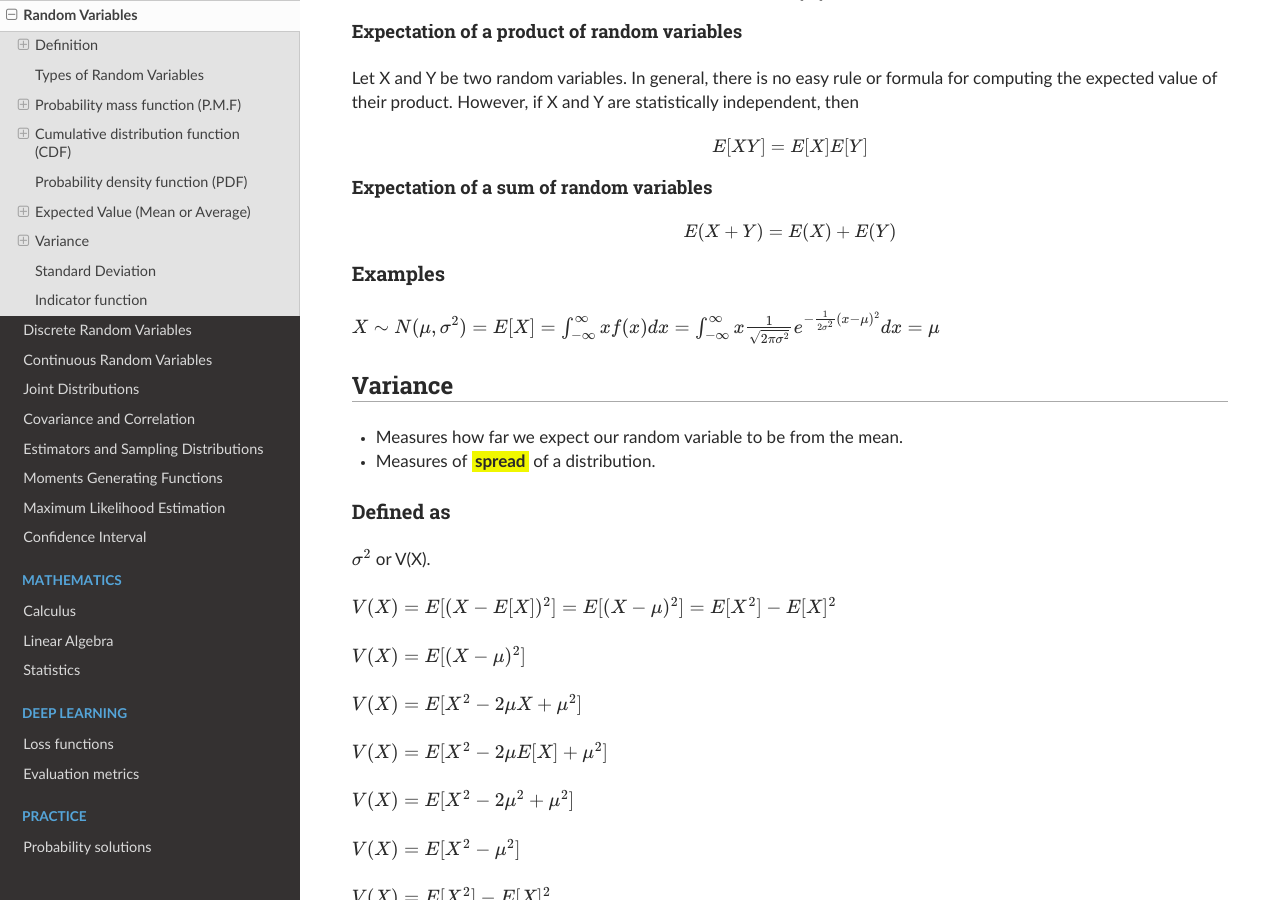
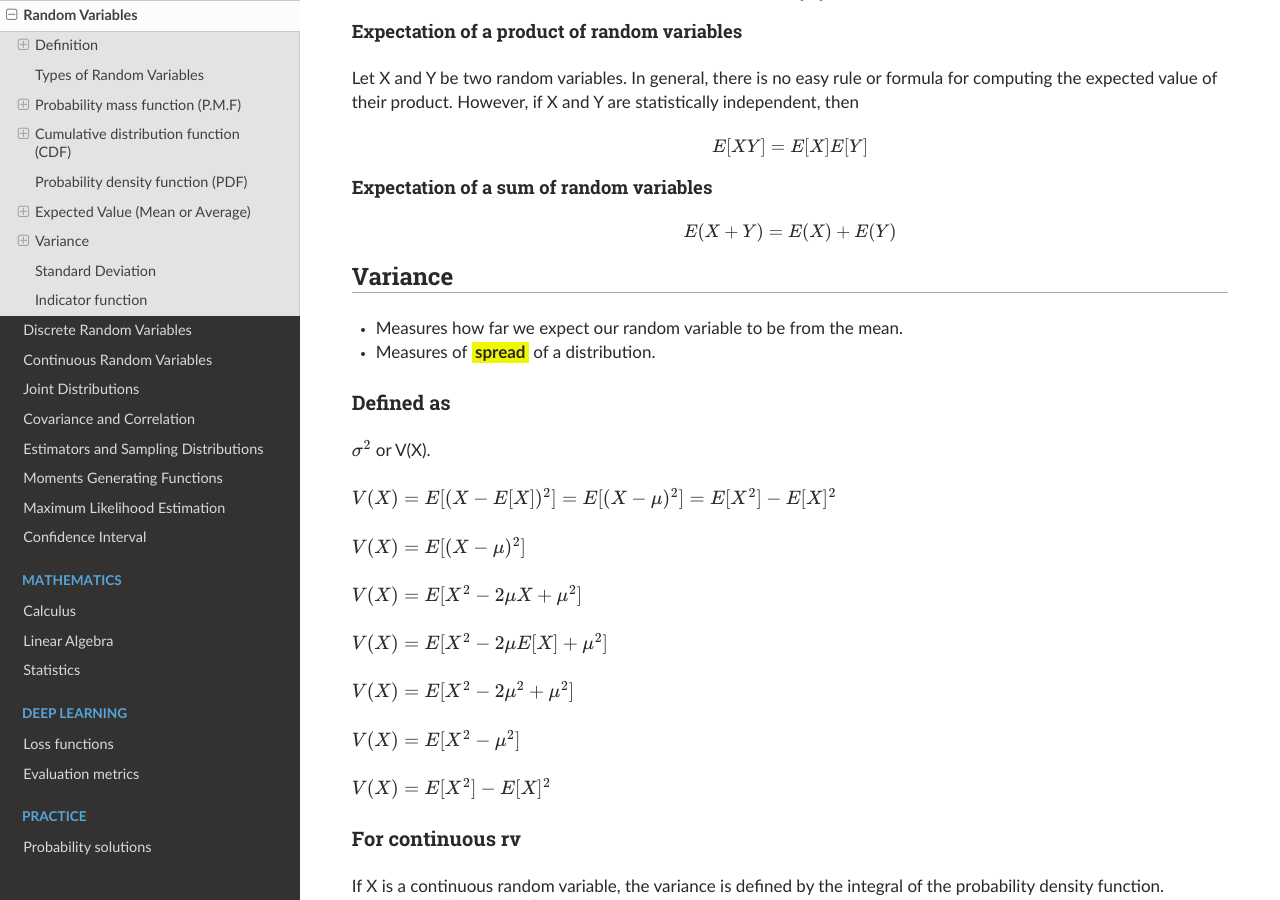
Before and after one commit to akkefa/ml-notes, a Sphinx documentation site: the page built from docs/probability/random_variable.md, in a window 1280 px wide and 900 px high, scrolled down 5840 px. Built offline with Sphinx 7.4.7 and the Read the Docs theme 2.0.0, drawn with Linux system fonts in a browser that asks for light colours.

Commit message:
new changes

```diff
--- a/docs/probability/random_variable.md
+++ b/docs/probability/random_variable.md
@@ -272,10 +272,6 @@ $$
 E(X+Y)=E(X)+E(Y)
 $$
 
-### Examples
-
-$X \sim N(\mu, \sigma^2)= E[X]=\int_{-\infty}^{\infty} x f(x) d x=\int_{-\infty}^{\infty} x \frac{1}{\sqrt{2 \pi \sigma^{2}}} e^{-\frac{1}{2 \sigma^{2}}(x-\mu)^{2}} d x = \mu$
-
 ## Variance
 
 - Measures how far we expect our random variable to be from the mean.
```
